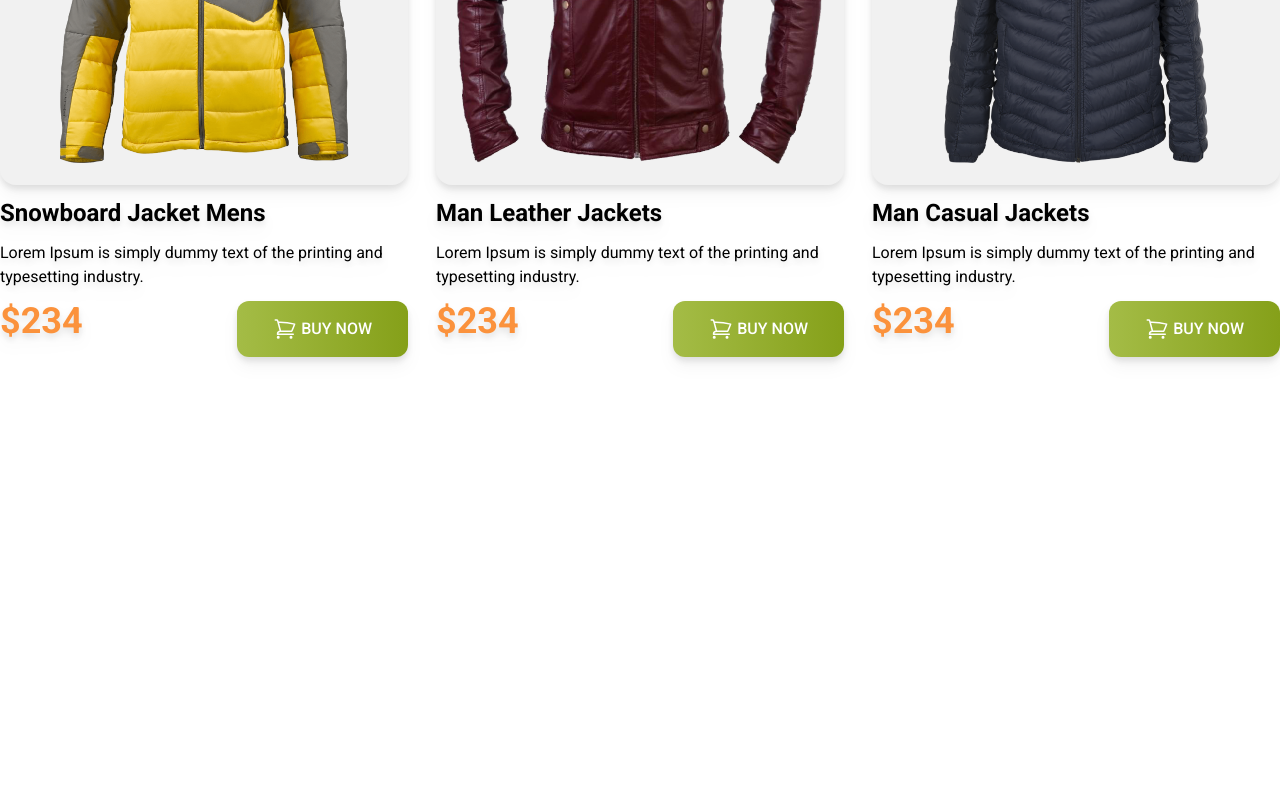
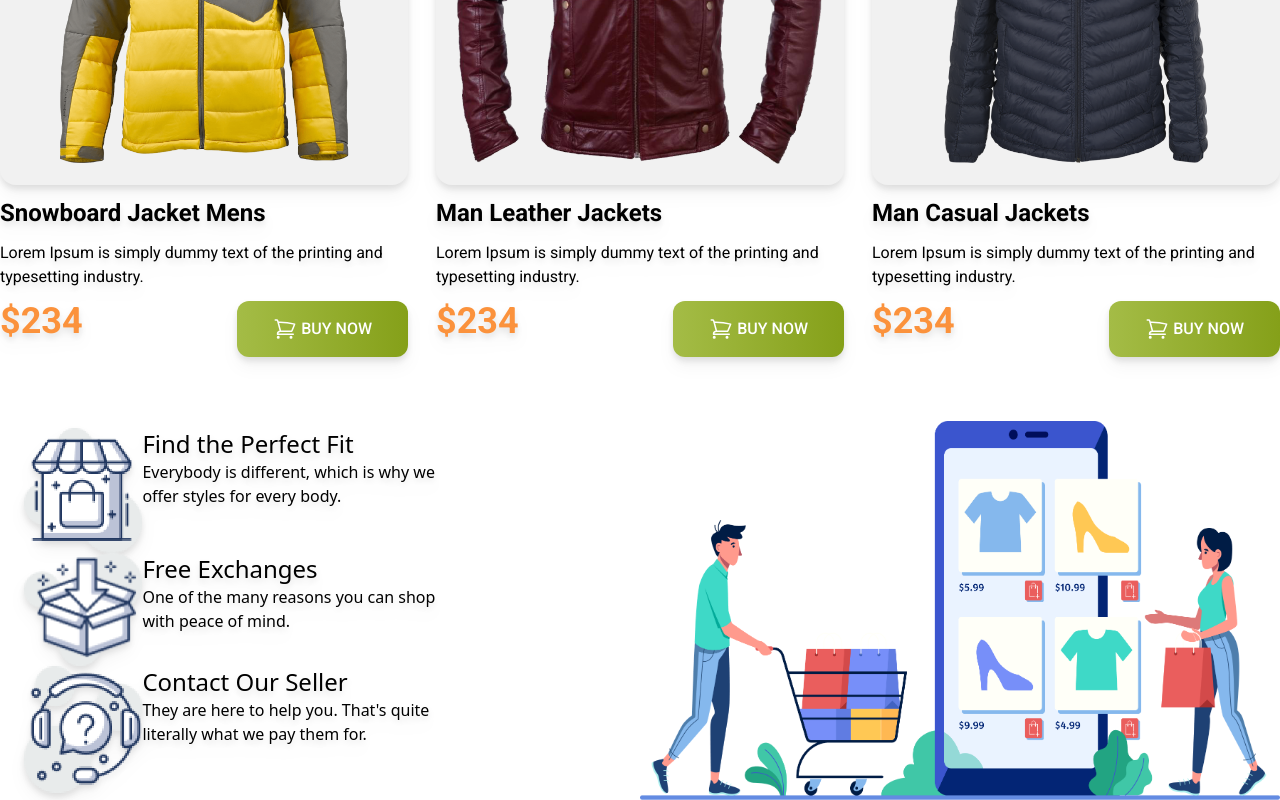
Before and after one commit to tasfiameher/penguin-fashion-with-tailwind, a plain HTML site: page index.html in a window 1280 px wide. Shown: the part 1818-2618 px from the top of the page. Before the commit the page ends 2223 px from the top, so only its background shows below. Drawn offline with nearby package versions, Linux system fonts and the light colour scheme.

Commit message:
icons section added

```diff
--- a/index.html
+++ b/index.html
@@ -203,8 +203,52 @@
                 </div>
             </div>
         </section>
+        <!-- icons section -->
+        <section>
+            <div class=" flex flex-col md:flex-row justify-between items-center mt-4">
+                <div class="w-2/4 ">
+                    <div class="flex mx-6 drop-shadow-lg">
+                        <div class="w-1/5">
+                            <img src="icons/house.png" alt="">
+                        </div>
+                        <div class="w-4/5">
+                            <h3 class="text-2xl">Find the Perfect Fit</h3>
+                            <p class="text-base">Everybody is different, which is why we <br>
+                                offer styles for every body.</p>
+                        </div>
+                    </div>
+                    <div class="flex mx-6 drop-shadow-lg">
+                        <div class="w-1/5">
+                            <img src="icons/box.png" alt="">
+                        </div>
+                        <div class="w-4/5">
+                            <h3 class="text-2xl">Free Exchanges</h3>
+                            <p class="text-base">One of the many reasons you can shop <br>
+                                with peace of mind.</p>
+                        </div>
+                    </div>
+                    <div class="flex mx-6 drop-shadow-lg">
+                        <div class="w-1/5">
+                            <img src="icons/question.png" alt="">
+                        </div>
+                        <div class="w-4/5">
+                            <h3 class="text-2xl">Contact Our Seller</h3>
+                            <p class="text-base">They are here to help you. That's quite <br>
+                                literally what we pay them for.</p>
+                        </div>
+                    </div>
+                </div>
+                <div class="w-2/4 ">
+                    <img src="images/shopping.png" alt="">
+
+
+                </div>
+
+            </div>
+        </section>
     </main>
     <footer></footer>
+
 </body>
 
 </html>
```
